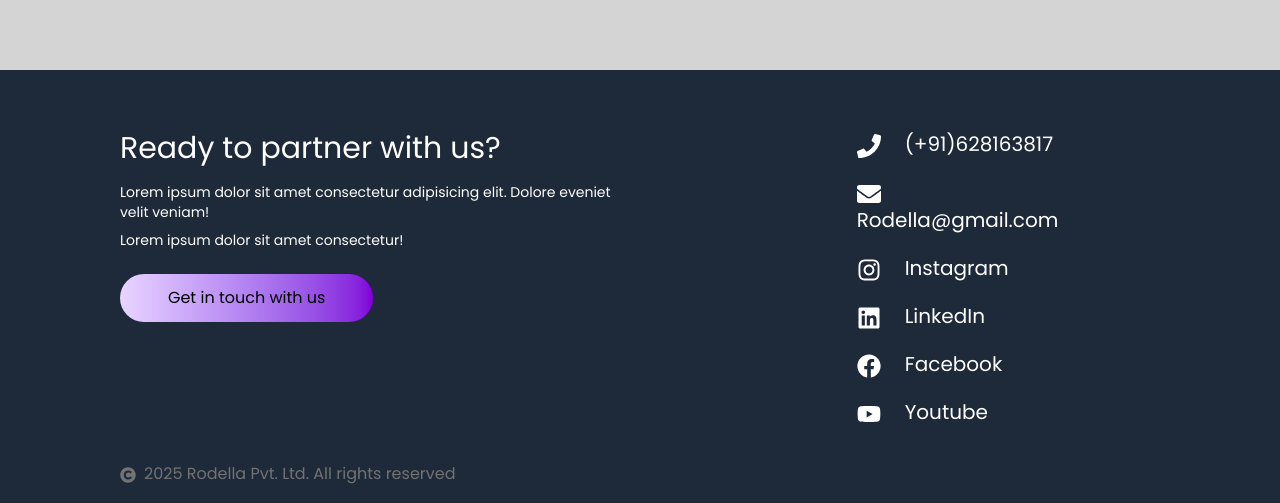
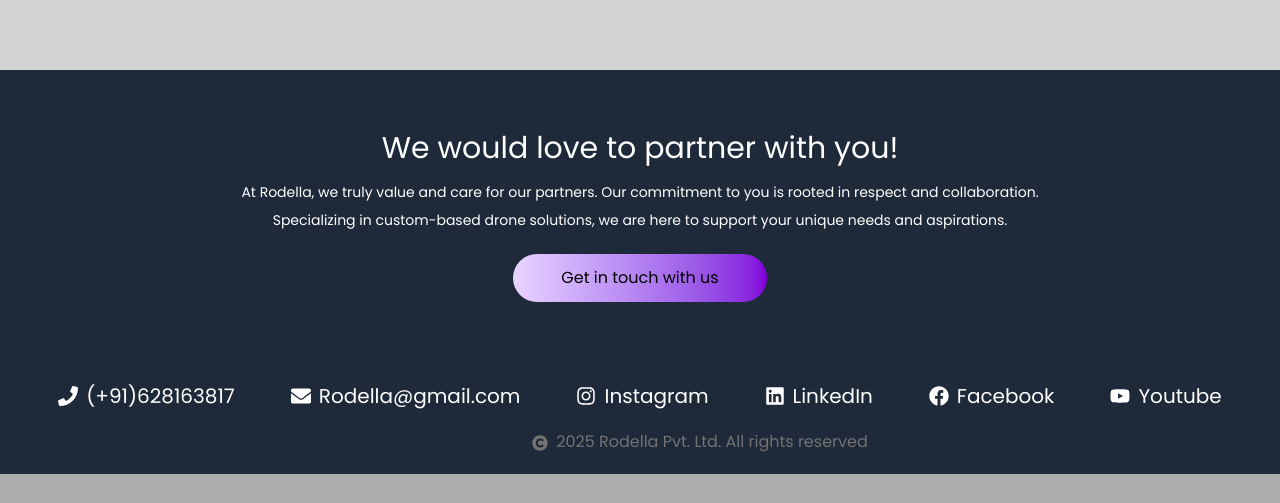
Before and after one commit to Devmangrani/JobSewa, a React (Vite) app in the folder rodella-website/: page / in a window 1280 px wide. Shown: the part 2938-3441 px from the top of the page. After the commit the page ends 3412 px from the top, so only its background shows below. Built offline with nearby package versions, Linux system fonts and the light colour scheme.

Commit message:
Updated footer with a more inviting message and added icons

```diff
--- a/rodella-website/src/components/footer.jsx
+++ b/rodella-website/src/components/footer.jsx
@@ -1,20 +1,31 @@
-import { FaPhone, FaEnvelope, FaInstagram, FaFacebook, FaLinkedin, FaCopyright, FaYoutube } from "react-icons/fa";
+import {
+  FaPhone,
+  FaEnvelope,
+  FaInstagram,
+  FaFacebook,
+  FaLinkedin,
+  FaCopyright,
+  FaYoutube,
+} from "react-icons/fa";
 import { Link } from "react-router-dom";
 
 const Footer = () => {
-
   const currentYear = new Date().getFullYear();
 
   return (
     <footer className="bg-gray-800">
-            <div>
-                <div className="flex flex-row justify-between">
-                    <div className="flex flex-col justify-between">
-                    <div className="flex flex-col justify-center pb-20 pt-15 pr-30 pl-30">
-                        <h1 className="text-3xl text-white mb-4">Ready to partner with us?</h1>
-                        <p className="text-sm text-white pb-2">Lorem ipsum dolor sit amet consectetur adipisicing elit. Dolore eveniet velit veniam!</p>
-                        <p className="text-sm text-white pb-6">Lorem ipsum dolor sit amet consectetur!</p>
-                        <div className="flex space-x-6">
+      <div className="flex flex-col items-center">
+        <div className="flex flex-col justify-center pb-20 pt-15 pr-30 pl-30 text-center">
+          <h1 className="text-3xl text-white mb-4">
+            We would love to partner with you!
+          </h1>
+          <p className="text-sm text-white pb-2">
+            At Rodella, we truly value and care for our partners. Our commitment to you is rooted in respect and collaboration.
+          </p>
+          <p className="text-sm text-white pb-6">
+            Specializing in custom-based drone solutions, we are here to support your unique needs and aspirations.
+          </p>
+          <div className="flex space-x-6 justify-center">
             <Link
               to="/contact"
               className="bg-gradient-to-r from-purple-200 to-purple-700 py-3 px-12 rounded-full"
@@ -24,57 +35,41 @@
             </Link>
           </div>
         </div>
+        <div className="flex flex-row justify-center pb-5 gap-x-10">
+          <a href="#" className="text-white text-xl mx-2 flex items-center">
+            <FaPhone className="mr-2" /> (+91)628163817
+          </a>
+          <a href="#" className="text-white text-xl mx-2 flex items-center">
+            <FaEnvelope className="mr-2" /> Rodella@gmail.com
+          </a>
+          <a
+            href="https://www.instagram.com"
+            className="text-white text-xl mx-2 flex items-center"
+          >
+            <FaInstagram className="mr-2" /> Instagram
+          </a>
+          <a
+            href="https://www.linkedin.com/company/roedlla-aerospace-labs/"
+            className="text-white text-xl mx-2 flex items-center"
+          >
+            <FaLinkedin className="mr-2" /> LinkedIn
+          </a>
+          <a href="#" className="text-white text-xl mx-2 flex items-center">
+            <FaFacebook className="mr-2" /> Facebook
+          </a>
+          <a href="#" className="text-white text-xl mx-2 flex items-center">
+            <FaYoutube className="mr-2" /> Youtube
+          </a>
+        </div>
         <div className="ml-30 pb-5">
-                        <p className="text-neutral-500">
-                            <FaCopyright className="inline-block mr-2" />{currentYear} Rodella Pvt. Ltd. All rights reserved
+          <p className="text-neutral-500 text-center">
+            <FaCopyright className="inline-block mr-2" />
+            {currentYear} Rodella Pvt. Ltd. All rights reserved
           </p>
         </div>
       </div>
-
-                    <div className=" pb-20 pt-15 pr-50 pl-30">
-                        <ul className="space-y-5">
-                            <li>
-                                <a href="#" className="text-white text-xl">
-                                    <FaPhone className="inline-block mr-6 text-white text-2xl"></FaPhone>
-                                    (+91)628163817
-                                </a>
-                            </li>
-                            <li>
-                                <a href="#" className="text-white text-xl">
-                                    <FaEnvelope className="inline-block mr-6 text-white text-2xl"></FaEnvelope>
-                                    Rodella@gmail.com
-                                </a>
-                            </li>
-                            <li>
-                                <a href="#" className="text-white text-xl">
-                                    <FaInstagram className="inline-block mr-6 text-white text-2xl"></FaInstagram>
-                                    Instagram
-                                </a>
-                            </li>
-                            <li>
-                                <a href="https://www.linkedin.com/company/roedlla-aerospace-labs/" className="text-white text-xl">
-                                    <FaLinkedin className="inline-block mr-6 text-white text-2xl"></FaLinkedin>
-                                    LinkedIn
-                                </a>
-                            </li>
-                            <li>
-                                <a href="#" className="text-white text-xl">
-                                    <FaFacebook className="inline-block mr-6 text-white text-2xl"></FaFacebook>
-                                    Facebook
-                                </a>
-                            </li>
-                            <li>
-                                <a href="#" className="text-white text-xl">
-                                    <FaYoutube className="inline-block mr-6 text-white text-2xl"></FaYoutube>
-                                    Youtube
-                                </a>
-                            </li>
-                        </ul>
-                    </div>
-                </div>
-            </div>
     </footer>
-    )
-}
+  );
+};
 
 export default Footer;
```
Also changed, not shown: 1 other file (tests, documents, lock files or other folders). Lines whose indentation alone changed are shown as unchanged.
